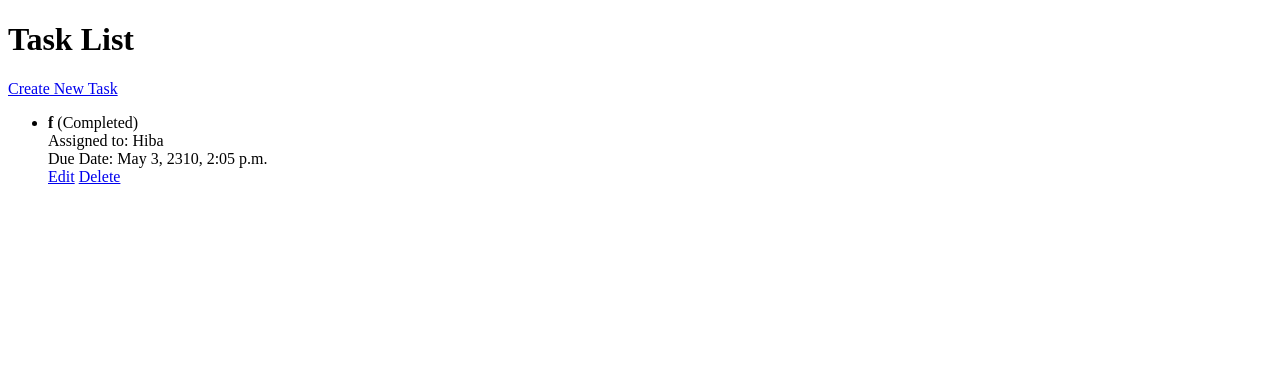
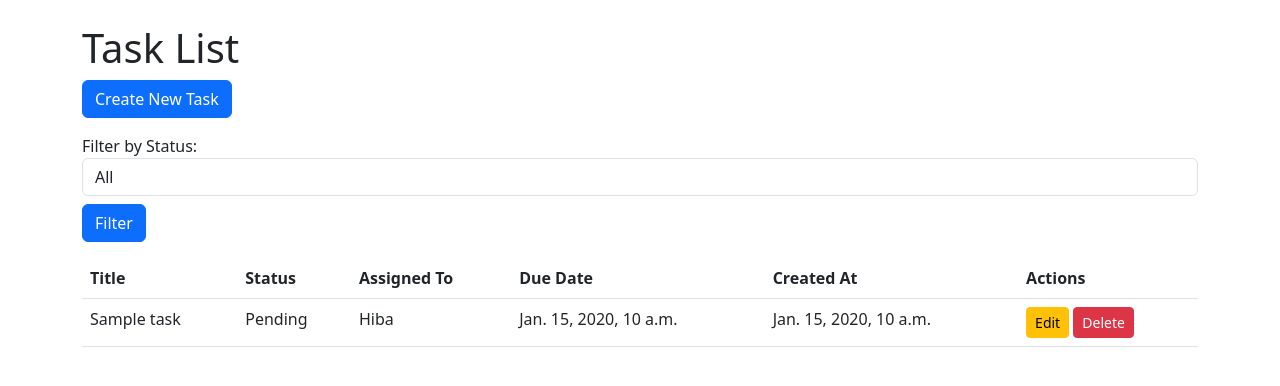
Before and after one commit to HibaHirzalla/task-management-system, a Django app: page /tasks/ in a window 1280 px wide. Shown: the top 386 px of the page. Run offline with Django 5.2, Linux system fonts and the light colour scheme; data comes from the database, SQL or seed files in the repository; tables that the repository leaves empty hold one stand-in row (values such as "Sample post").

Commit message:
Initial commit

```diff
--- a/tasks/admin.py
+++ b/tasks/admin.py
@@ -1,4 +1,4 @@
 from django.contrib import admin
 from .models import Task
 
-admin.site.register(Task)
+#admin.site.register(Task)
--- a/tasks/forms.py
+++ b/tasks/forms.py
@@ -4,7 +4,7 @@ from .models import Task
 class TaskForm(forms.ModelForm):
     class Meta:
         model = Task
-        fields = ['title', 'assigned_to', 'description', 'status', 'due_date']
+        fields = ['title', 'description', 'status', 'assigned_to', 'due_date']
         widgets = {
             'due_date': forms.DateTimeInput(attrs={'type': 'datetime-local'}),
         }
--- a/tasks/models.py
+++ b/tasks/models.py
@@ -1,22 +1,20 @@
 from django.db import models
-from django.contrib.auth.models import User  # Import the User model
+from django.contrib.auth.models import User
 
 class Task(models.Model):
-    # Status choices
     STATUS_CHOICES = [
         ('Pending', 'Pending'),
         ('In Progress', 'In Progress'),
         ('Completed', 'Completed'),
     ]
 
-    # Fields
-    title = models.CharField(max_length=100)  # Title with max 100 characters
-    assigned_to = models.ForeignKey(User, on_delete=models.CASCADE, related_name='assigned_tasks')  # User assigned to the task
-    created_by = models.ForeignKey(User, on_delete=models.CASCADE, related_name='created_tasks')  # User who created the task
-    description = models.TextField(blank=True, null=True)  # Optional description
-    status = models.CharField(max_length=20, choices=STATUS_CHOICES, default='Pending')  # Status with choices
-    created_date = models.DateTimeField(auto_now_add=True)  # Automatically set when the task is created
-    due_date = models.DateTimeField(blank=True, null=True)  # Optional due date
+    title = models.CharField(max_length=100)
+    description = models.TextField(blank=True, null=True)
+    status = models.CharField(max_length=20, choices=STATUS_CHOICES, default='Pending')
+    created_by = models.ForeignKey(User, on_delete=models.CASCADE, related_name='created_tasks')
+    assigned_to = models.ForeignKey(User, on_delete=models.CASCADE, related_name='assigned_tasks', blank=True, null=True)
+    due_date = models.DateTimeField(blank=True, null=True)
+    created_at = models.DateTimeField(auto_now_add=True)
 
     def __str__(self):
         return self.title
--- a/tasks/templates/tasks/task_form.html
+++ b/tasks/templates/tasks/task_form.html
@@ -1,4 +1,5 @@
 {% extends 'base.html' %}
+
 {% block content %}
 <h1>{% if form.instance.pk %}Edit Task{% else %}Create Task{% endif %}</h1>
 <form method="post">
--- a/tasks/templates/tasks/task_list.html
+++ b/tasks/templates/tasks/task_list.html
@@ -1,24 +1,47 @@
-<!DOCTYPE html>
-<html>
-<head>
-    <title>Task List</title>
-</head>
-<body>
-    <h1>Task List</h1>
-    <a href="{% url 'create_task' %}">Create New Task</a>
-    <ul>
+{% extends 'base.html' %}
+
+{% block content %}
+<h1>Task List</h1>
+
+<a href="{% url 'create_task' %}" class="btn btn-primary mb-3">Create New Task</a>
+
+<form method="get" class="mb-3">
+    <label for="status">Filter by Status:</label>
+    <select name="status" id="status" class="form-control">
+        <option value="">All</option>
+        <option value="Pending" {% if request.GET.status == "Pending" %}selected{% endif %}>Pending</option>
+        <option value="In Progress" {% if request.GET.status == "In Progress" %}selected{% endif %}>In Progress</option>
+        <option value="Completed" {% if request.GET.status == "Completed" %}selected{% endif %}>Completed</option>
+    </select>
+    <button type="submit" class="btn btn-primary mt-2">Filter</button>
+</form>
+
+<!-- Task List Table -->
+<table class="table">
+    <thead>
+        <tr>
+            <th>Title</th>
+            <th>Status</th>
+            <th>Assigned To</th>
+            <th>Due Date</th>
+            <th>Created At</th>
+            <th>Actions</th>
+        </tr>
+    </thead>
+    <tbody>
         {% for task in tasks %}
-            <li>
-                <strong>{{ task.title }}</strong> ({{ task.status }})
-                <br>
-                Assigned to: {{ task.assigned_to.username }}
-                <br>
-                Due Date: {{ task.due_date }}
-                <br>
-                <a href="{% url 'update_task' task.id %}">Edit</a>
-                <a href="{% url 'delete_task' task.id %}">Delete</a>
-            </li>
+            <tr>
+                <td>{{ task.title }}</td>
+                <td>{{ task.status }}</td>
+                <td>{{ task.assigned_to.username }}</td>
+                <td>{{ task.due_date }}</td>
+                <td>{{ task.created_at }}</td>
+                <td>
+                    <a href="{% url 'update_task' task.id %}" class="btn btn-sm btn-warning">Edit</a>
+                    <a href="{% url 'delete_task' task.id %}" class="btn btn-sm btn-danger">Delete</a>
+                </td>
+            </tr>
         {% endfor %}
-    </ul>
-</body>
-</html>
+    </tbody>
+</table>
+{% endblock %}
--- a/tasks/urls.py
+++ b/tasks/urls.py
@@ -1,6 +1,5 @@
 from django.urls import path
 from . import views
-
 
 urlpatterns = [
     path('', views.task_list, name='task_list'),
--- a/tasks/views.py
+++ b/tasks/views.py
@@ -12,14 +12,20 @@ def create_task(request):
         if form.is_valid():
             task = form.save(commit=False)
             task.created_by = request.user
-            task.save()  # Now save the task to the database
+            task.save()
             return redirect('task_list')
     else:
         form = TaskForm()
     return render(request, 'tasks/task_form.html', {'form': form})
 
 def task_list(request):
-    tasks = Task.objects.all()
+    tasks = Task.objects.all()  # Get all tasks by default
+
+    # Filter tasks by status if a status is provided in the request
+    status = request.GET.get('status')
+    if status:
+        tasks = tasks.filter(status=status)
+
     return render(request, 'tasks/task_list.html', {'tasks': tasks})
 
 def update_task(request, pk):
```
Also changed, not shown: db.sqlite3, tasks/migrations/0002_rename_created_date_task_created_at_and_more.py (added).
